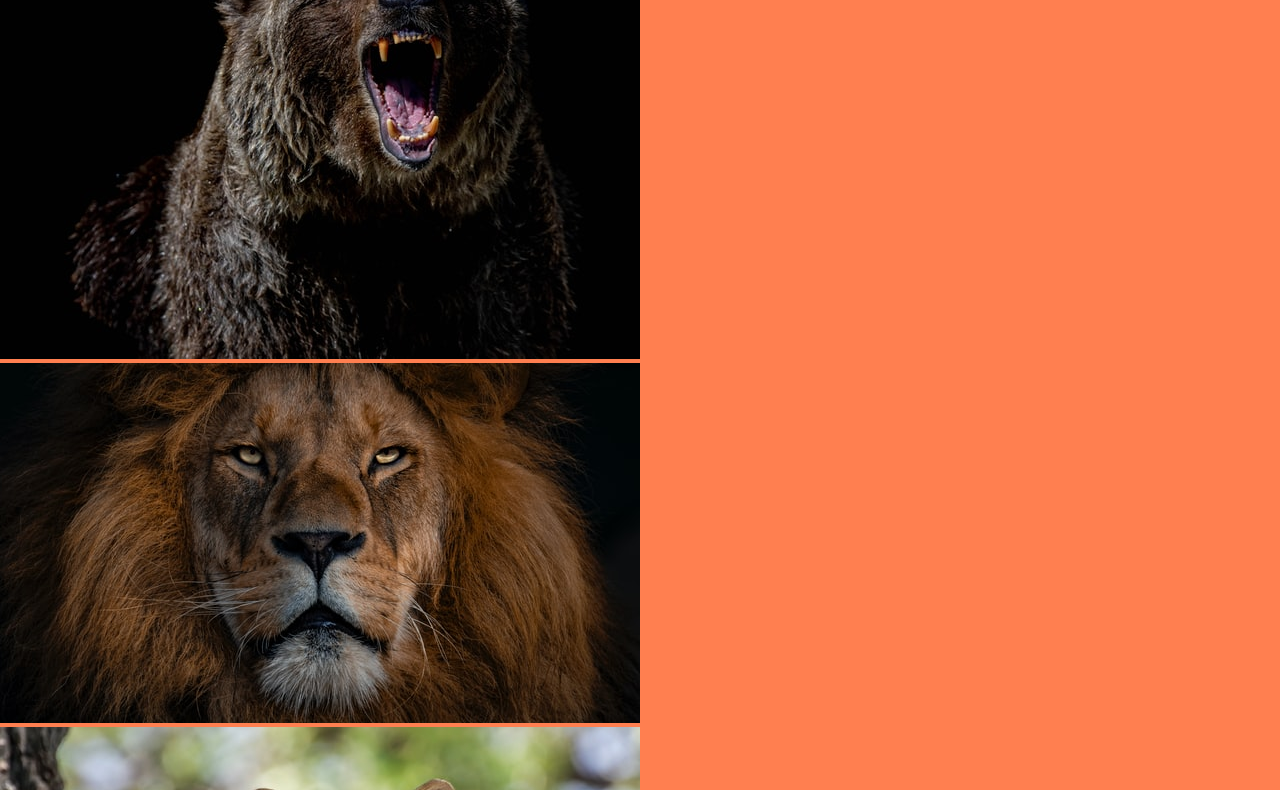
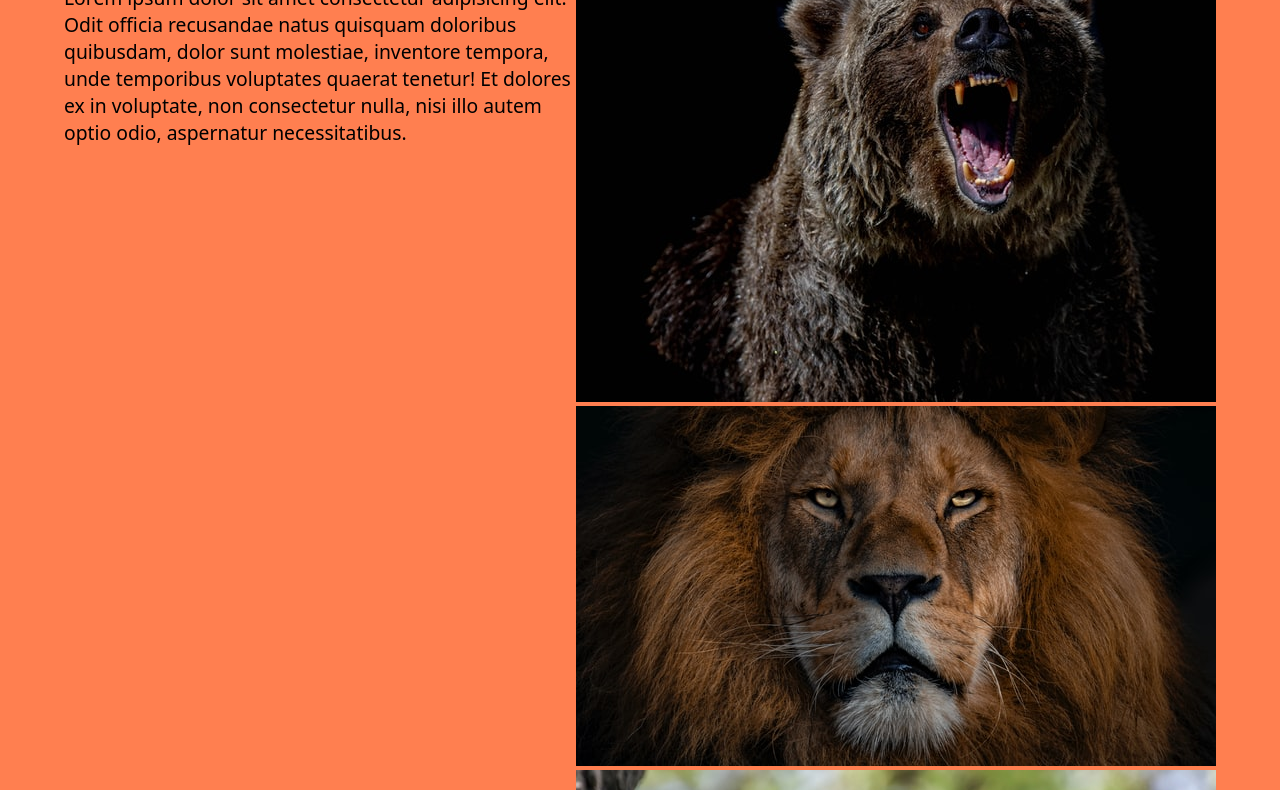
Before and after one commit to Victor-Guerrero-Devs/mosh-html-css, a plain HTML site: page 2-layout-exercises/sections/2.6-relative-absolute-positioning/overlapping-imgs/index.html in a window 1280 px wide. Shown: the part 254-1044 px from the top of the page. Drawn offline with Linux system fonts and the light colour scheme.

Commit message:
Build Container

```diff
--- a/2-layout-exercises/sections/2.6-relative-absolute-positioning/overlapping-imgs/styles.css
+++ b/2-layout-exercises/sections/2.6-relative-absolute-positioning/overlapping-imgs/styles.css
@@ -37,3 +37,11 @@ p {
     font-size: 75.5%;
   }
 }
+
+/* CONTAINER */
+
+.container {
+  display: flex;
+  width: 90%;
+  margin: 15rem auto;
+}
```
